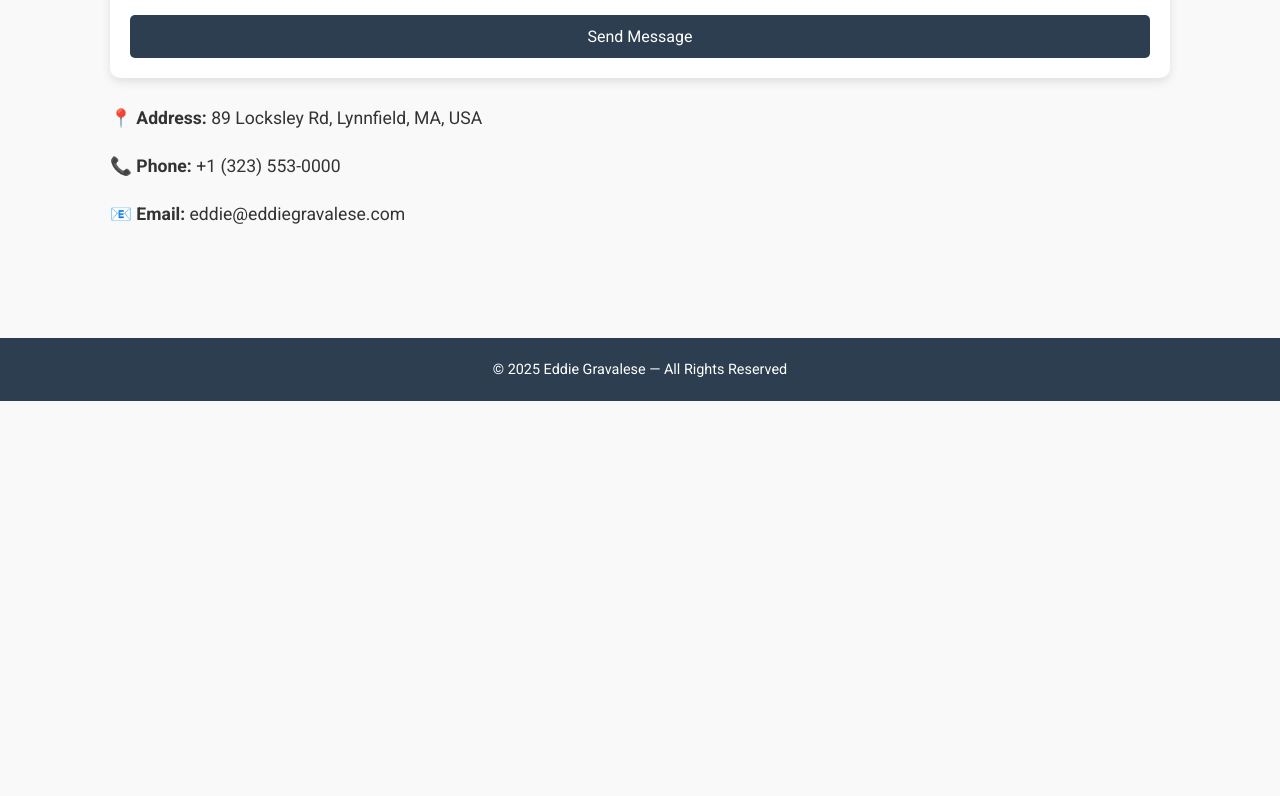
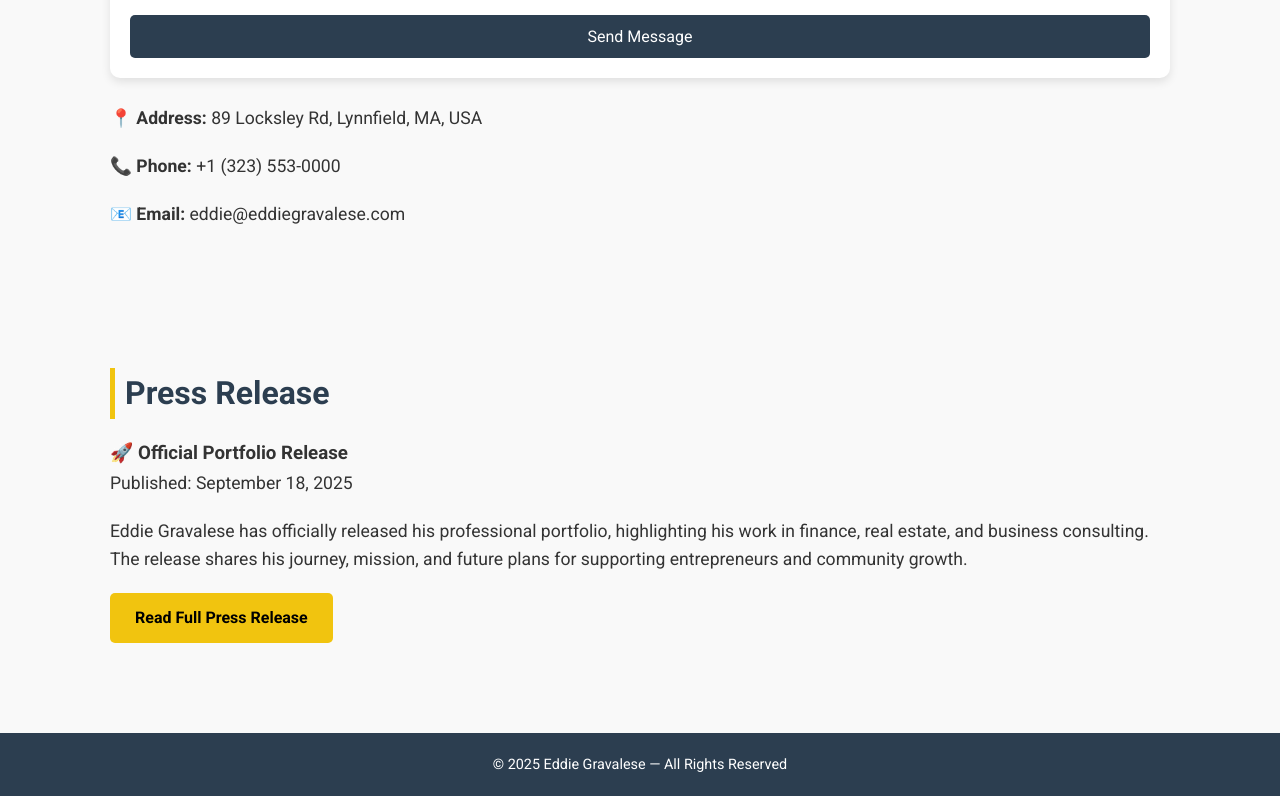
Before and after one commit to eddiegravalese/Eddie-Gravalese, a plain HTML site: page index.html in a window 1280 px wide. Shown: the part 1869-2665 px from the top of the page. Before the commit the page ends 2270 px from the top, so only its background shows below. Drawn offline with Linux system fonts and the light colour scheme.

Commit message:
Update index.html

```diff
--- a/index.html
+++ b/index.html
@@ -179,6 +179,23 @@
     <p><strong>📧 Email:</strong> eddie@eddiegravalese.com</p>
   </section>
 
+<!-- PRESS RELEASE -->
+<section id="press">
+  <h2>Press Release</h2>
+  <div class="press-card">
+    <h3>🚀 Official Portfolio Release</h3>
+    <p class="date">Published: September 18, 2025</p>
+    <p>
+      Eddie Gravalese has officially released his professional portfolio, highlighting his work in finance,
+      real estate, and business consulting. The release shares his journey, mission, and future plans
+      for supporting entrepreneurs and community growth.
+    </p>
+    <a href="https://github.com/eddiegravalese/Eddie-Gravalese/releases/tag/v1.0.0" target="_blank" class="btn">
+      Read Full Press Release
+    </a>
+  </div>
+</section>
+
   <!-- FOOTER -->
   <footer>
     <p>© 2025 Eddie Gravalese — All Rights Reserved</p>
```
